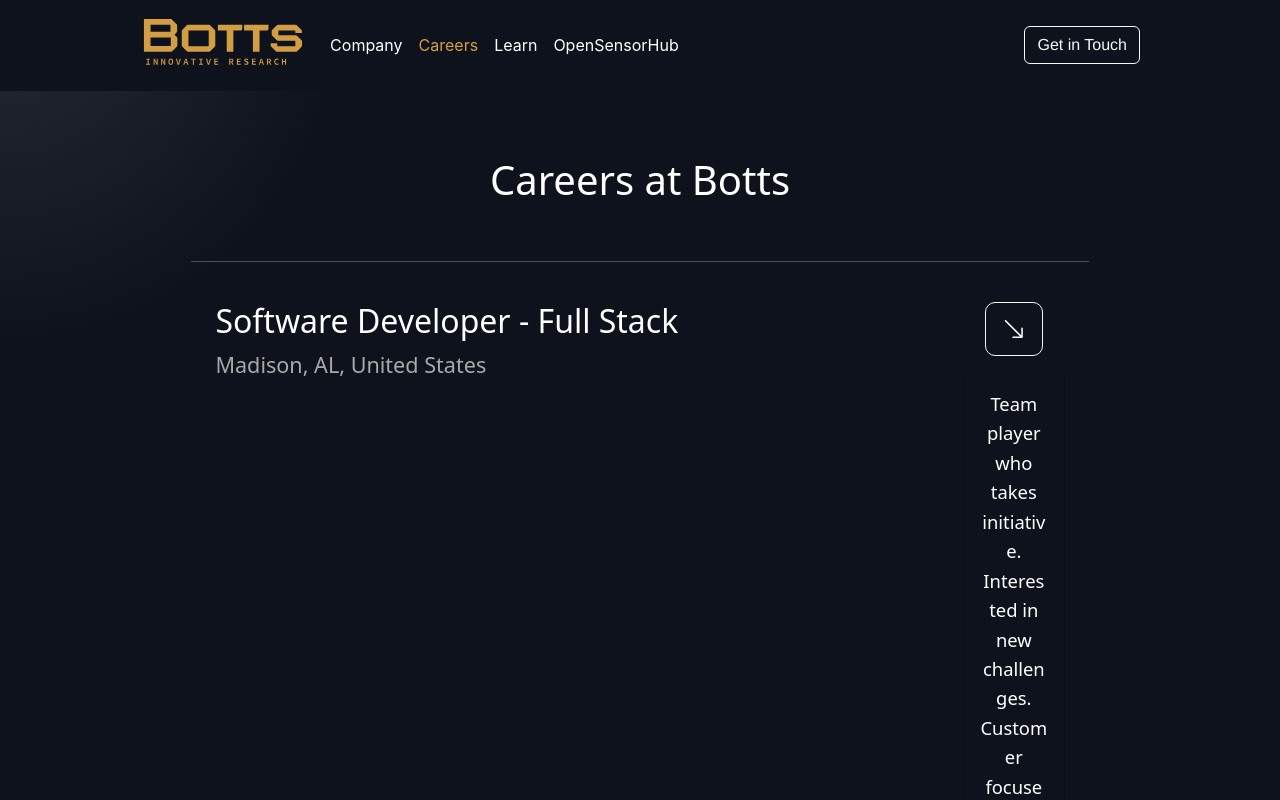
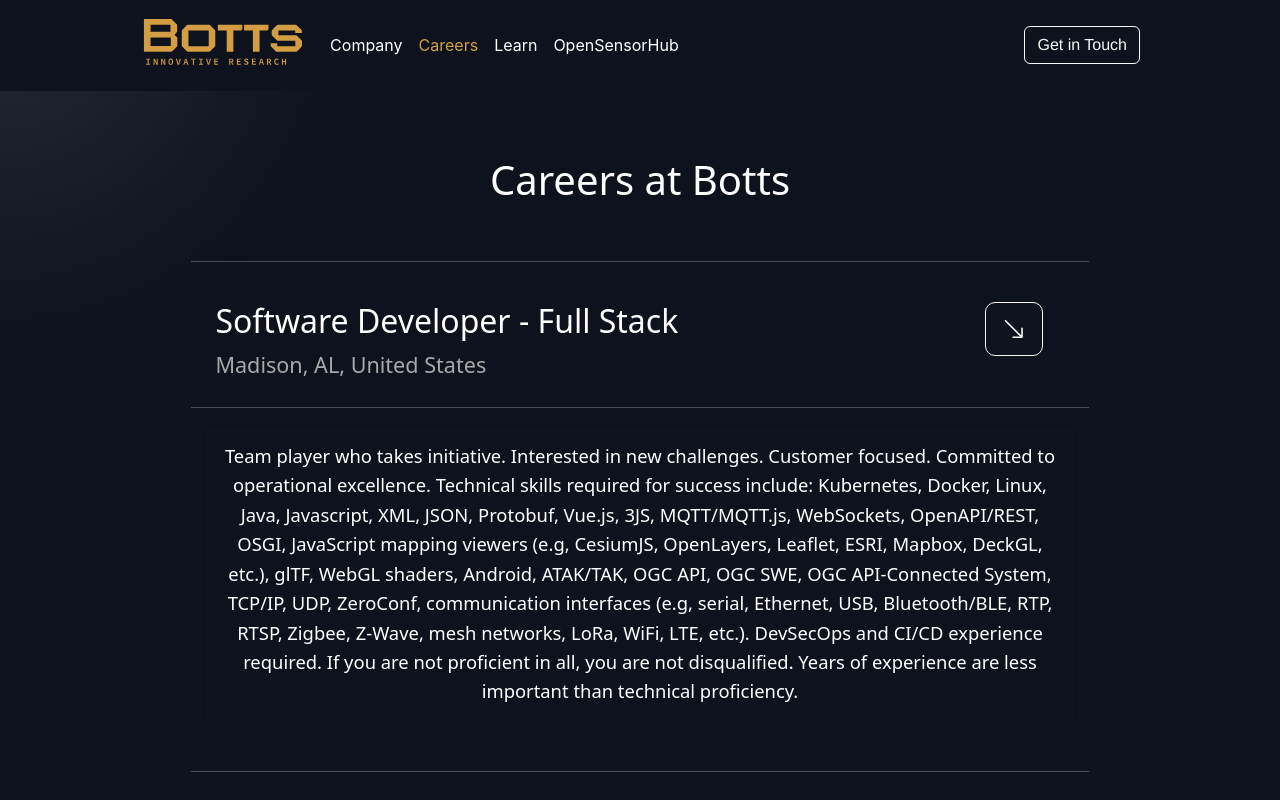
Before and after one commit to kalynstricklin/botts-site, a Vue app: page /careers in a window 1280 px wide. Both pictures are taken after a click on the button 1013 px from the left and 329 px from the top of the page. Shown: the top 800 px of the page. Built offline with nearby package versions, Linux system fonts and the light colour scheme; a web font is replaced by a local one.

Commit message:
collapse

```diff
--- a/src/components/careers/JobTitles.vue
+++ b/src/components/careers/JobTitles.vue
@@ -35,15 +35,15 @@
                     <i class="bi bi-arrow-down-right" style="color: white; font-size: 1.5rem"></i>
                   </button>
                 </p>
-                <div class="collapse" id="collapseJobDesc">
-                  <div class="card card-body collapse-text">
-                    Team player who takes initiative.  Interested in new challenges.  Customer focused.  Committed to operational excellence.  Technical skills required for success include:
-                    {{item.description}}
+              </div>
+              <hr/>
+              <div class="collapse" id="collapseJobDesc">
+                <div class="card card-body collapse-text">
+                  Team player who takes initiative.  Interested in new challenges.  Customer focused.  Committed to operational excellence.  Technical skills required for success include:
+                  {{item.description}}
 
-                  </div>
                 </div>
               </div>
-              <hr/>
             </div>
           </div>
         </div>
```
